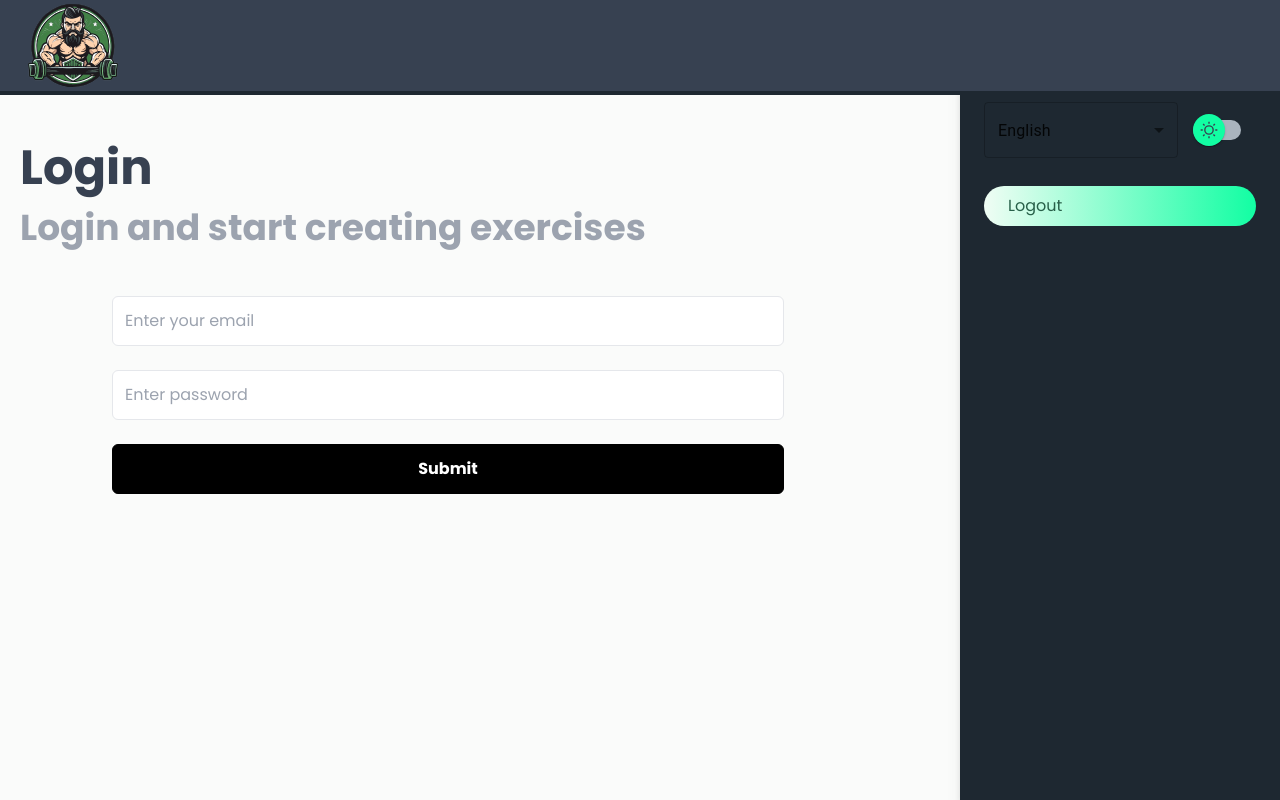
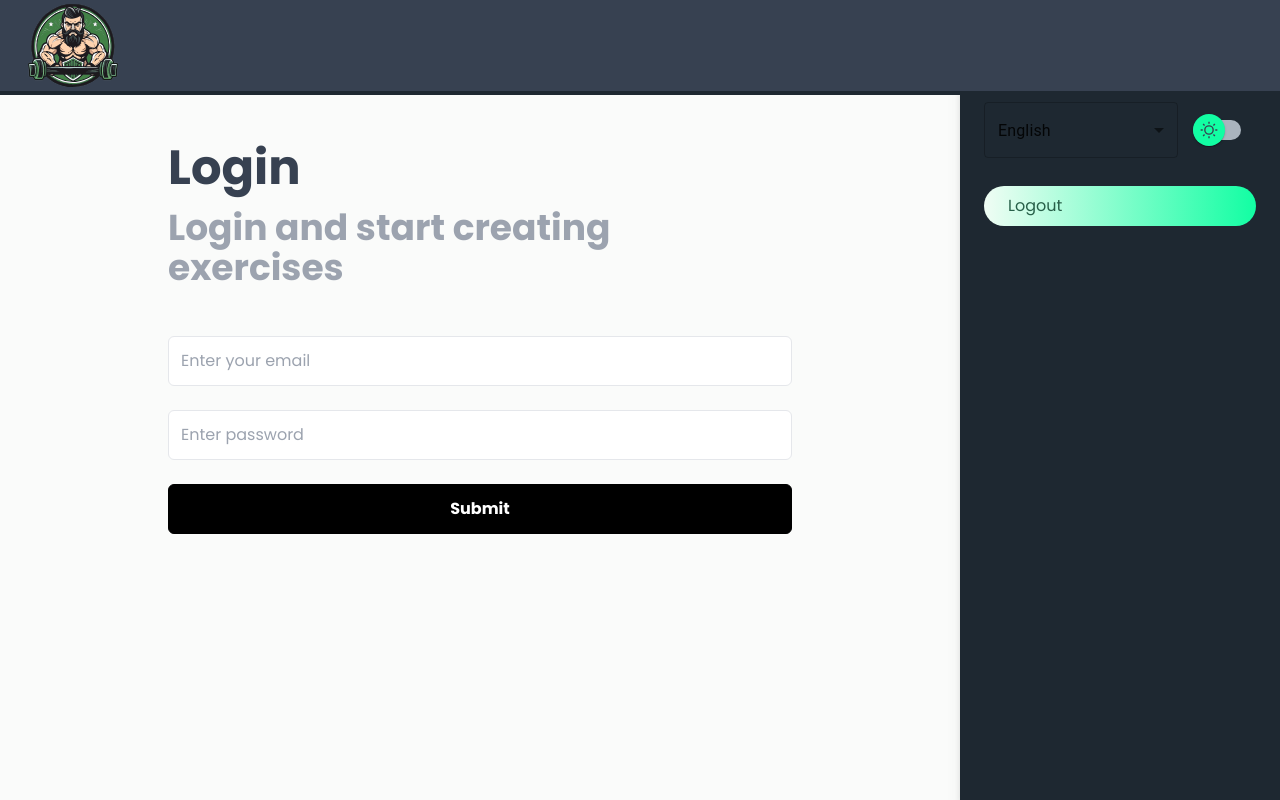
Before and after one commit to jesseSalonen/puntti-project-react, a React (Vite) app: page /login in a window 1280 px wide. Built offline with nearby package versions, Linux system fonts and the light colour scheme; no server answers.

Commit message:
Page layout improvements

```diff
--- a/src/components/exercises/ExerciseForm.jsx
+++ b/src/components/exercises/ExerciseForm.jsx
@@ -54,14 +54,7 @@ function ExerciseForm() {
   };
 
   return (
-    <section
-      className="
-        my-0
-        mx-auto
-        w-3/4
-        max-sm:w-11/12
-      "
-    >
+    <section>
       <form onSubmit={onSubmit}>
         <GenericInfo
           setName={setName}
--- a/src/components/exercises/ExerciseItem.jsx
+++ b/src/components/exercises/ExerciseItem.jsx
@@ -5,7 +5,7 @@ import CommonHelpers from "../../helpers/CommonHelpers";
 function ExerciseItem({ exercise }) {
   const dispatch = useDispatch();
   return (
-    <div className="relative my-3 mx-0 bg-gray-100 pt-5 pr-0 pb-3 drop-shadow-md">
+    <div className="relative my-3 mx-0 bg-gray-100 p-5 drop-shadow-lg dark:bg-gradient-to-br dark:from-[#18222A] dark:to-[#05121A]">
       <div>{CommonHelpers.getDateTimeText(new Date(exercise.createdAt))}</div>
       <h2>{exercise.name}</h2>
       <button
--- a/src/components/layout/Layout.jsx
+++ b/src/components/layout/Layout.jsx
@@ -31,7 +31,10 @@ function Layout({ darkMode, toggleDarkMode }) {
       <main
         className="
           pr-96
+          pl-16
           pt-36
+          max-lg:pr-80
+          max-lg:pl-0
           max-md:pr-0
         "
       >
--- a/src/features/muscles/muscleService.js
+++ b/src/features/muscles/muscleService.js
@@ -1,4 +1,5 @@
 import axios from "../../AxiosConfig";
+import CommonHelpers from "../../helpers/CommonHelpers";
 
 const API_URL = "api/muscles/";
 
--- a/src/pages/Login.jsx
+++ b/src/pages/Login.jsx
@@ -56,15 +56,15 @@ function Login() {
   }
 
   return (
-    <>
-      <section className="mb-12 py-0 px-5 font-bold">
+    <div className="mx-auto w-3/4 max-sm:w-11/12">
+      <section className="mb-12 py-0 font-bold">
         <h1 className="mb-4 text-5xl max-sm:text-4xl">{t("login")}</h1>
         <p className="text-4xl text-gray-400 max-sm:text-2xl">
           {t("loginAndCreateExercises")}
         </p>
       </section>
 
-      <section className="my-0 mx-auto w-3/4 max-sm:w-11/12">
+      <section>
         <form onSubmit={onSubmit}>
           <div className="mb-3">
             <input
@@ -117,7 +117,7 @@ function Login() {
           </div>
         </form>
       </section>
-    </>
+    </div>
   );
 }
 
--- a/src/pages/Register.jsx
+++ b/src/pages/Register.jsx
@@ -63,15 +63,15 @@ function Register() {
   }
 
   return (
-    <>
-      <section className="mb-12 py-0 px-5 font-bold">
+    <div className="mx-auto w-3/4 max-sm:w-11/12">
+      <section className="mb-12 py-0 font-bold">
         <h1 className="mb-4 text-5xl max-sm:text-4xl">{t("register")}</h1>
         <p className="text-4xl text-gray-400 max-sm:text-2xl">
           {t("createAccount")}
         </p>
       </section>
 
-      <section className="my-0 mx-auto w-3/4 max-sm:w-11/12">
+      <section>
         <form onSubmit={onSubmit}>
           <div className="mb-3">
             <input
@@ -146,7 +146,7 @@ function Register() {
           </div>
         </form>
       </section>
-    </>
+    </div>
   );
 }
 
--- a/src/pages/exercises/AddExercise.jsx
+++ b/src/pages/exercises/AddExercise.jsx
@@ -6,15 +6,15 @@ function AddExercise() {
   const { t } = useTranslation("exercises");
 
   return (
-    <>
-      <div className="mb-12 py-0 px-5 font-bold">
+    <div className="mx-auto w-3/4 max-sm:w-11/12">
+      <div className="mb-12 py-0 font-bold">
         <h1 className="mb-4 text-5xl max-sm:text-4xl">{t("dashboard")}</h1>
         <p className="text-4xl text-gray-400 max-sm:text-2xl">
           {t("addExercisesFromBelow")}
         </p>
       </div>
       <ExerciseForm />
-    </>
+    </div>
   );
 }
 
--- a/src/pages/exercises/ExerciseSearch.jsx
+++ b/src/pages/exercises/ExerciseSearch.jsx
@@ -38,8 +38,7 @@ function ExerciseSearch() {
 
   return (
     <>
-      <div className="my-0 mx-auto w-3/4">
-        <div className={`bg-green- h-9 w-9`}></div>
+      <div className="mx-auto w-3/4 max-sm:w-11/12">
         {exercises.length > 0 ? (
           <div className="grid grid-cols-2 gap-3 max-sm:grid-cols-1">
             {exercises.map((exercise) => (
```
